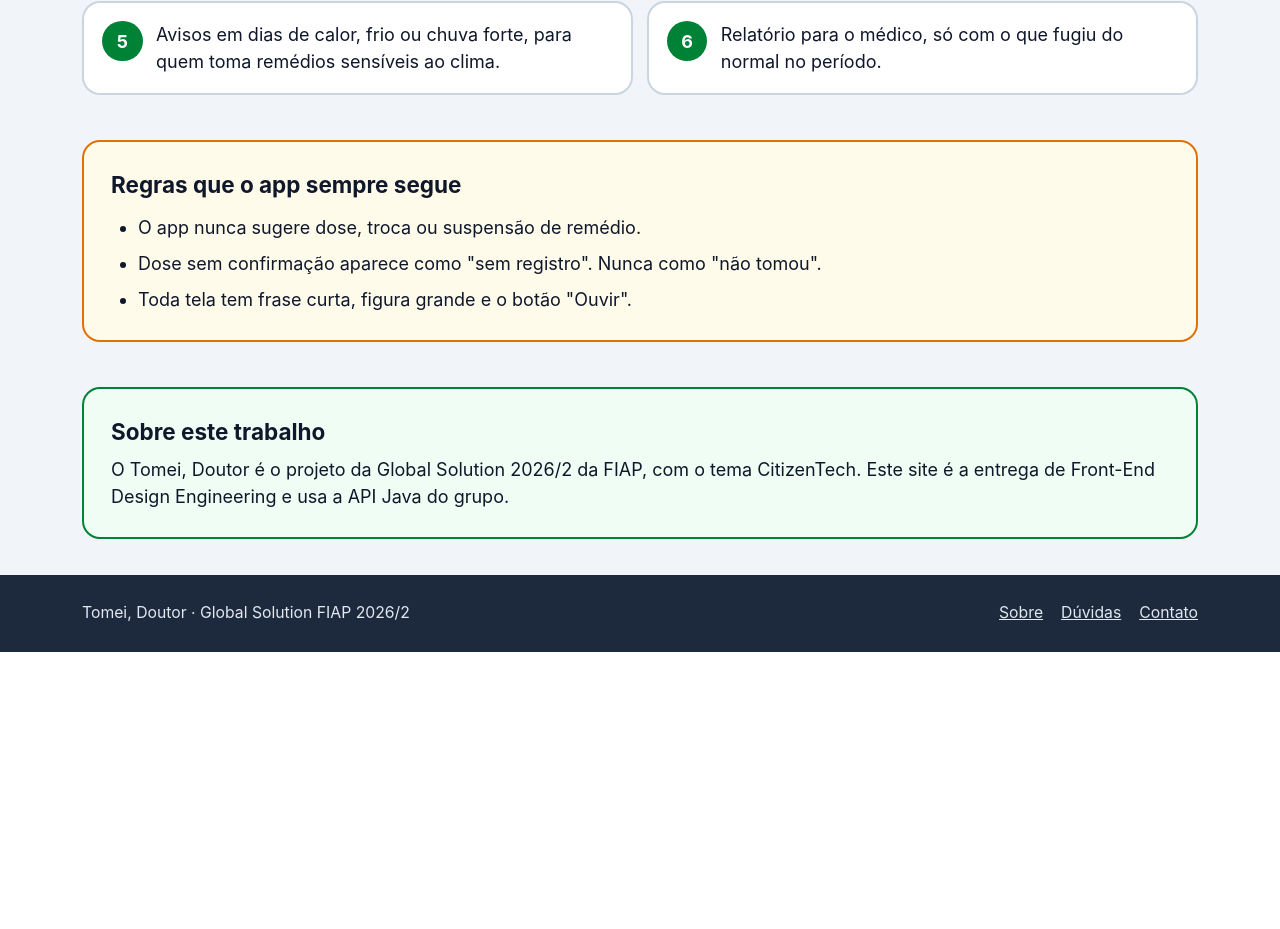
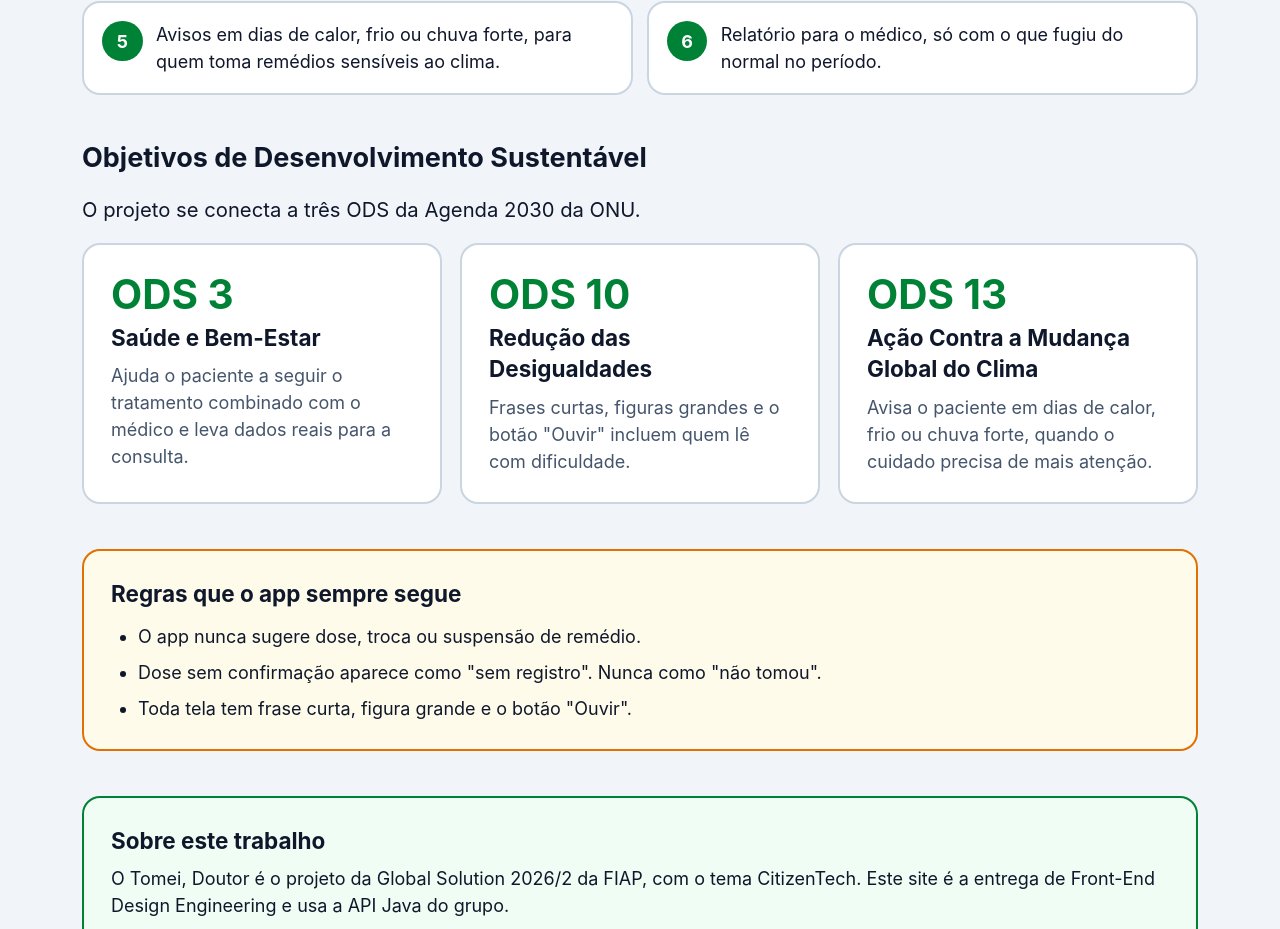
Before and after one commit to KaiqueZiantoni/front-gs2-fiap, a React (Vite) app: page /sobre in a window 1280 px wide. Shown: the part 1888-2817 px from the top of the page. Before the commit the page ends 2540 px from the top, so only its background shows below. Built offline with nearby package versions, Linux system fonts and the light colour scheme.

Commit message:
Adiciona secao de ODS na pagina Sobre

```diff
--- a/src/pages/Sobre.tsx
+++ b/src/pages/Sobre.tsx
@@ -11,6 +11,13 @@ interface Ganho {
   titulo: string
   texto: string
 }
+
+interface Ods {
+  numero: number
+  nome: string
+  texto: string
+}
+
 
 // Personas ficticias, criadas pelo grupo para representar o publico do projeto.
 const personas: Persona[] = [
@@ -47,6 +54,24 @@ const propostas: string[] = [
   'Cadastro do remédio pelo código de barras, com figuras no lugar de texto longo.',
   'Avisos em dias de calor, frio ou chuva forte, para quem toma remédios sensíveis ao clima.',
   'Relatório para o médico, só com o que fugiu do normal no período.',
+]
+
+const objetivos: Ods[] = [
+  {
+    numero: 3,
+    nome: 'Saúde e Bem-Estar',
+    texto: 'Ajuda o paciente a seguir o tratamento combinado com o médico e leva dados reais para a consulta.',
+  },
+  {
+    numero: 10,
+    nome: 'Redução das Desigualdades',
+    texto: 'Frases curtas, figuras grandes e o botão "Ouvir" incluem quem lê com dificuldade.',
+  },
+  {
+    numero: 13,
+    nome: 'Ação Contra a Mudança Global do Clima',
+    texto: 'Avisa o paciente em dias de calor, frio ou chuva forte, quando o cuidado precisa de mais atenção.',
+  },
 ]
 
 const regras: string[] = [
@@ -148,6 +173,21 @@ function Sobre() {
         </ol>
       </section>
 
+      <section>
+        <h2 className="mb-4 text-2xl font-bold text-slate-900">Objetivos de Desenvolvimento Sustentável</h2>
+        <p className="mb-4 text-lg">O projeto se conecta a três ODS da Agenda 2030 da ONU.</p>
+        <div className="grid gap-4 md:grid-cols-3">
+          {objetivos.map((ods) => (
+            <article key={ods.numero} className="rounded-2xl border-2 border-slate-300 bg-white p-6">
+              <p className="text-4xl font-bold text-green-700">ODS {ods.numero}</p>
+              <h3 className="mt-1 text-xl font-bold">{ods.nome}</h3>
+              <p className="mt-2 text-slate-600">{ods.texto}</p>
+            </article>
+          ))}
+        </div>
+      </section>
+
+
       <section className="rounded-2xl border-2 border-amber-600 bg-amber-50 p-6">
         <h2 className="text-xl font-bold">Regras que o app sempre segue</h2>
         <ul className="mt-3 list-disc space-y-2 pl-6">
```
